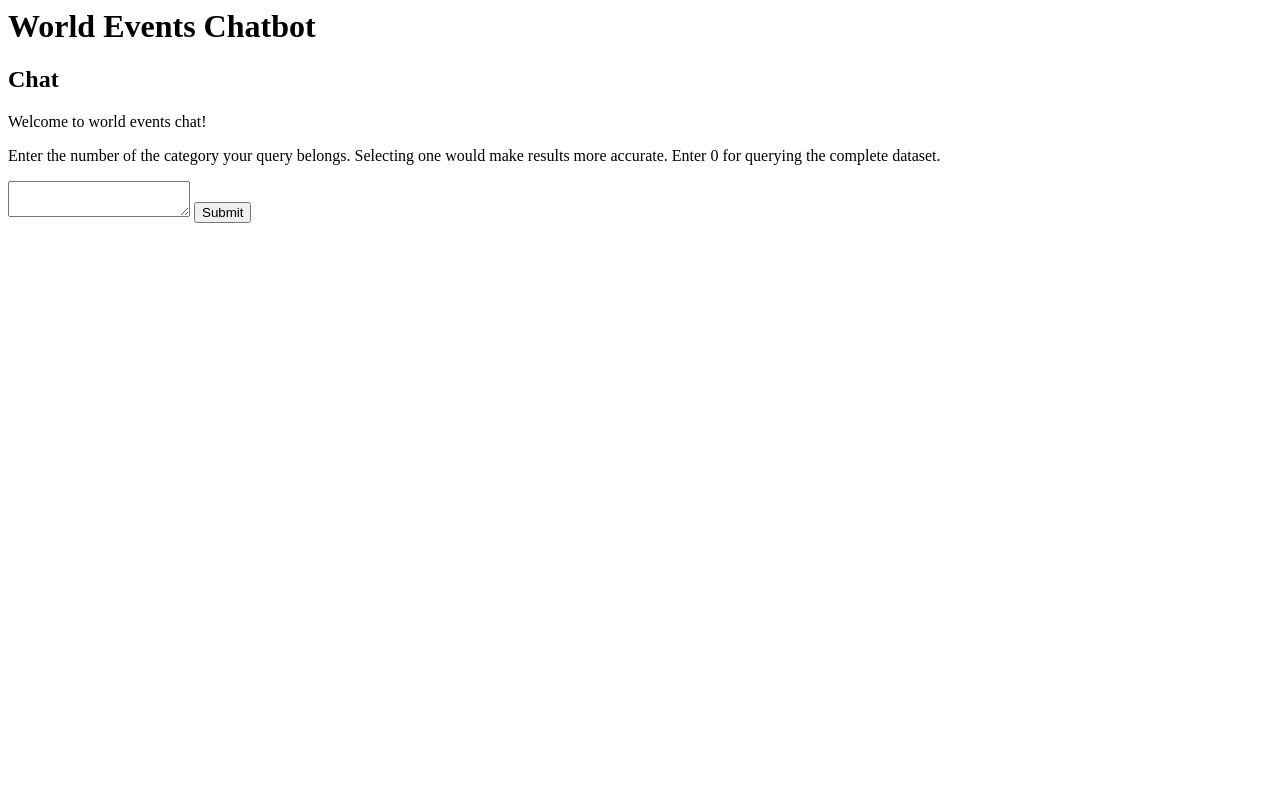
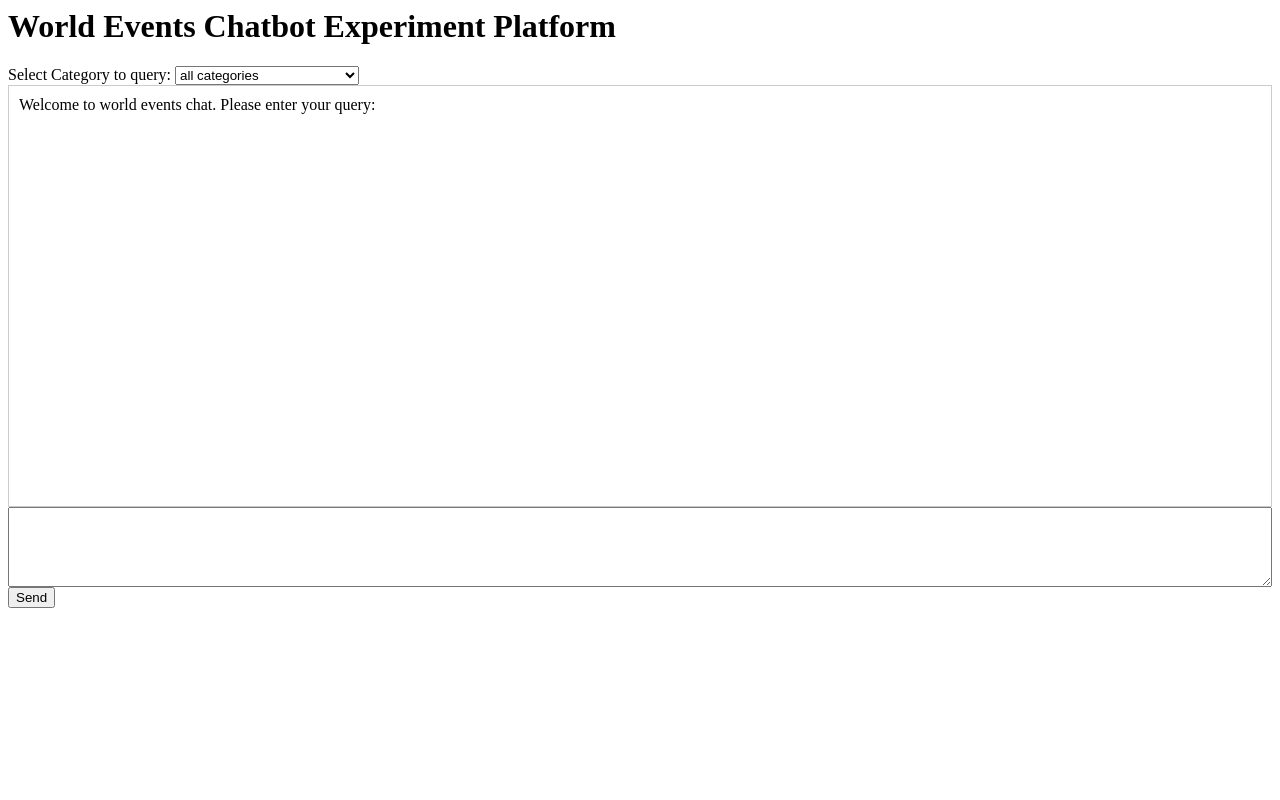
Before and after one commit to fareed1983/worldEventsRagBot, a Flask app: page /chat.html in a window 1280 px wide. Run offline with Flask 3, Linux system fonts and the light colour scheme; parts of the project's set-up code (start-up, migrations or seed data) failed here and were passed over.

Commit message:
got first version of UI working

```diff
--- a/srv/rag.py
+++ b/srv/rag.py
@@ -15,13 +15,13 @@ lock = threading.Lock()
 
 
 events_vector_store = Chroma(
-    persist_directory="./chroma_db",
+    persist_directory="../tests/chroma_db",
     collection_name="events",
     embedding_function=embedding_model
 )
 
 sections_vector_store = Chroma(
-    persist_directory="./chroma_db",
+    persist_directory="../tests/chroma_db",
     collection_name="sections",
     embedding_function=embedding_model
 )
@@ -41,7 +41,7 @@ def start_chat_job(mode, category, query):
         "result": None
     }
 
-    if mode is "raw":
+    if mode == "raw":
         run_func = run_raw_job
     else:
         run_func = run_rag_job
@@ -55,11 +55,20 @@ def start_chat_job(mode, category, query):
 
     return job_id
 
-def get_chat_job(job_id):
-    job = jobs.pop(job_id, None)
-    return job.copy() if job else None
+def fetch_chat_job(job_id):
+    job = jobs.get(job_id)
 
-def run_raw_job(job_id, query):
+    if not job:
+        return None
+
+    job_copy = job.copy()
+
+    if job["status"] == "Done":
+        jobs.pop(job_id, None)
+
+    return job_copy
+
+def run_raw_job(job_id, query, category):
     print(f"Query: {query}\n")
 
     print("Generating without using RAG methods...\n")
@@ -87,6 +96,8 @@ def run_rag_job(job_id, query, category):
 
     print("\n\n\nRunning RAG pipeline...")
 
+    print(f"Query: {query}\nCategory: {category}")
+
     keywords_prompt = ChatPromptTemplate.from_template(
         """
         Give me the top 3 very strong aditional single-word keywords I can use in my search to find the answer to this query:
@@ -109,7 +120,7 @@ def run_rag_job(job_id, query, category):
     print("Keywords: " + keywords_output)
     jobs[job_id]["status"] = f"Got additional keywords to use with LLM: {keywords_output}.<br>Now searching for top events in database..."
 
-    query_vector = embedding_model.embed_query(query + "\nKeywords: " + keywords_output)
+    query_vector = embedding_model.embed_query(f"{query}\nKeywords: {keywords_output}")
 
     search_args = {"k": 5}
 
@@ -125,7 +136,7 @@ def run_rag_job(job_id, query, category):
     section_index = {}
 
 
-    jobs[job_id]["status"] = f"Got {len(top_events) events that may match.<br>Now filtering relevant sections..."
+    jobs[job_id]["status"] = f"Got {len(top_events)} events that may match.<br>Now filtering relevant sections..."
 
     #pprint(top_events)
 
@@ -214,6 +225,7 @@ def run_rag_job(job_id, query, category):
 
         print("\nRetrieved content to use: \n")
         print(retrieved_content)
+        jobs[job_id]["status"] = f"Using {len(data.items())} events and {tot_sections} sections.<br>Performaing final generation with LLM..."
 
     except Exception:
         data = None
@@ -222,8 +234,6 @@ def run_rag_job(job_id, query, category):
     # Add today's date to the prompt so that LLM does not infer events in the future
     from datetime import datetime
     today = datetime.now().strftime("%Y-%m-%d")
-
-    jobs[job_id]["status"] = f"Using {len(data.items())} events and {tot_sections} sections.<br>Performaing final generation with LLM..."
 
     final_prompt = ChatPromptTemplate.from_template(
         """
--- a/srv/server.py
+++ b/srv/server.py
@@ -1,5 +1,7 @@
 from flask import Flask, render_template, jsonify, request
-from rag import start_chat_job, get_query_job
+from rag import start_chat_job, fetch_chat_job
+import sys
+sys.stdout.reconfigure(line_buffering=True)
 
 dataset_categories = [
 	"armed conflicts and attacks",
@@ -42,11 +44,11 @@ def post_events_chat_job():
 	if not query:
 		return jsonify({"error": "Missing required parameter: query"}), 400
 
-	if mode is not "raw" and mode is not "raw":
+	if mode != "raw" and mode != "rag":
 		return jsonify({"error": "Bad value for mode parameter"}), 400
 
 	category = data.get("category") # can be posted without a category
-	job_id = start_chat_job("rag", query, category)
+	job_id = start_chat_job(mode, category, query)
 
 	if job_id is None:
 		return jsonify({"error": "Server busy"}), 429
@@ -59,7 +61,7 @@ def get_chat_job(job_id):
 	if not job_id:
 		return jsonify({"error": "Missing required parameter: jobId"}), 400
 
-	job = get_chat_job(job_id)
+	job = fetch_chat_job(job_id)
 
 	if job is None:
 		return jsonify({"error": "Job not found"}), 404
--- a/srv/templates/base.html
+++ b/srv/templates/base.html
@@ -10,7 +10,7 @@
         </html>
     </head>
     <body>
-        <h1>World Events Chatbot</h1>
+        <h1>World Events Chatbot Experiment Platform</h1>
         {% block body %}{% endblock %}
     </body>
 </html>
--- a/srv/templates/chat.html
+++ b/srv/templates/chat.html
@@ -2,35 +2,162 @@
 
 {% block body %}
 
-<h2>Chat</h2>
-<div id="chatMessages">
-	<p>Welcome to world events chat!</p>
+Select Category to query:
+<select id="categorySelector" onchange="selectCategory()"></select>
+
+<div id="chatMessages" style="border:1px solid #ccc; padding:10px; height:400px; overflow:auto;"></div>
+
+<div id="inputArea">
+    <textarea id="inputBox" style="width:100%; height:80px;"></textarea>
+    <button onclick="submit()">Send</button>
 </div>
-<textarea></textarea>
-<input type="button" value="Submit" onclick="submit()" />
-
 
 <script>
 
 const States = Object.freeze({
-	CATEGORY_SELECTION: "category selection",
-	QUERY_INPUT: "query input",
-	IN_QUEUE: "in queue",
-	PROCESSING: "processing"
-})
+    QUERY_INPUT: "query",
+    PROCESSING: "processing"
+});
 
-var state = States.CATEGORY_SELECTION;
-doCategorySelection();
+let state = States.QUERY_INPUT;
+let selectedCategory = null;
+let currentJobId = null;
 
-function doCategorySelection() {
-	var newP = document.createElement("p");
-	newP.innerHTML = "Enter the number of the category your query belongs. Selecting one would make results more accurate. Enter 0 for querying the complete dataset.";
-	document.getElementById("chatMessages").appendChild(newP);
+var categories = [];
+
+function addMessage(text) {
+    const div = document.createElement("div");
+    div.innerHTML = text;
+    document.getElementById("chatMessages").appendChild(div);
+    document.getElementById("chatMessages").scrollTop = 999999;
+}
+
+function clearInput() {
+    document.getElementById("inputBox").value = "";
+}
+
+function hideInput() {
+    document.getElementById("inputArea").style.display = "none";
+}
+
+function showInput() {
+    document.getElementById("inputArea").style.display = "block";
+}
+
+async function loadCategories() {
+    const res = await fetch("/api/categories");
+    categories = await res.json();
+    renderCategories();
+}
+
+
+function renderCategories() {
+
+    container = document.getElementById("categorySelector")
+    const allOpt = document.createElement("option");
+    allOpt.innerText = "all categories";
+    allOpt.value = undefined;
+    allOpt.onclick = () => selectCategory(null);
+    container.appendChild(allOpt);
+
+    categories.forEach((c, i) => {
+        const opt = document.createElement("option");
+        opt.innerText = c;
+        opt.value = i;
+        opt.style.margin = "3px";
+        container.appendChild(opt);
+    });
+
+    addMessage("Welcome to world events chat. Please enter your query:");
+
+}
+
+function selectCategory() {
+    addMessage("Category chaged to: <b>" + event.target.options[event.target.selectedIndex].text) +"</b>";
+
+    selectedCategory = event.target.value;
 }
 
 function submit() {
+    const text = document.getElementById("inputBox").value;
 
+    if (state === States.QUERY_INPUT) {
+        if (!text.trim()) return;
+
+        addMessage("<b>You:</b> " + text);
+        clearInput();
+
+        startJob(text);
+    }
 }
+
+function startJob(query) {
+
+    addMessage("Sending job...");
+
+    fetch("/api/events-chat-job", {
+        method: "POST",
+        headers: {"Content-Type": "application/json"},
+        body: JSON.stringify({
+            query: query,
+            category: selectedCategory,
+			mode: "rag"
+        })
+    })
+    .then(res => res.json())
+    .then(data => {
+        if (data.error) {
+            addMessage("Error" + data.error);
+            state = States.QUERY_INPUT;
+            return;
+        }
+
+        currentJobId = data.jobId;
+        addMessage("Job started: " + currentJobId);
+
+        state = States.PROCESSING;
+        pollJob();
+    });
+}
+
+var lastStatus = null
+
+function pollJob() {
+    const interval = setInterval(() => {
+        fetch(`/api/events-chat-job/${currentJobId}`)
+        .then(res => res.json())
+        .then(data => {
+
+            if (data.error) {
+                addMessage("Error: " + data.error);
+                clearInterval(interval);
+                state = States.QUERY_INPUT;
+                return;
+            }
+
+            if (data.status) {
+				if (lastStatus === data.status) return;
+                addMessage(data.status);
+				lastStatus = data.status;
+            }
+
+            if (data.result) {
+                let result = data.result.replace(/\r?\n/g, "<br>");
+                addMessage("<p><b>Result:</b></p><p>" + result + "</p>");
+                clearInterval(interval);
+                state = States.QUERY_INPUT;
+
+                addMessage("<br><br>Please enter your query:");
+
+            }
+        });
+
+    }, 500);
+}
+
+window.onload = loadCategories;
+
+
 
 </script>
 
```
Also changed, not shown: 2 other files.
